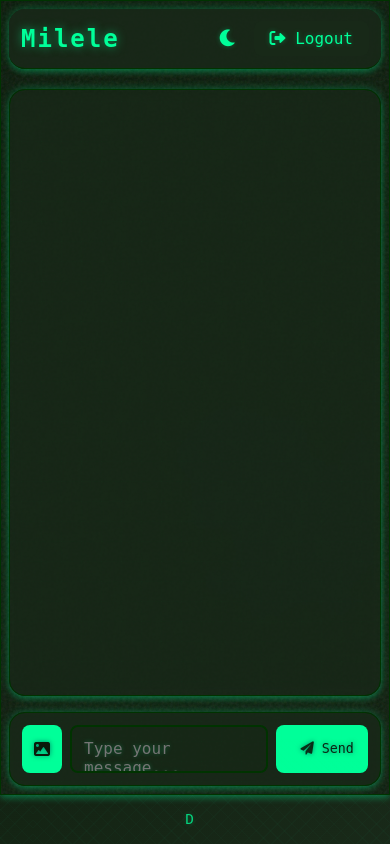
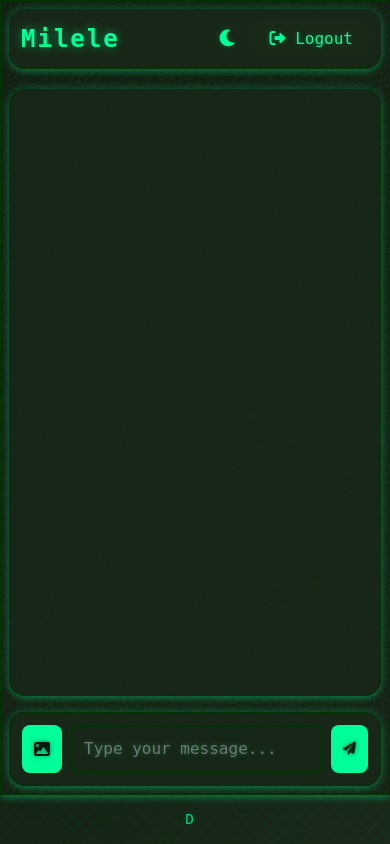
Before and after one commit to vijaysadhu2016/chatboard, a Flask app: page /chat in a window 390 px wide. Run offline with Flask 2, Linux system fonts and the light colour scheme; the visitor is signed in with stand-in values (Sample User, id 1); data that the repository does not hold is empty; some libraries are stand-ins or nearby versions.

Commit message:
responsive

```diff
--- a/templates/chat.html
+++ b/templates/chat.html
@@ -348,6 +348,10 @@
             overflow: hidden;
         }
 
+        .send-btn span {
+            display: inline;
+        }
+
         .send-btn::before {
             content: '';
             position: absolute;
@@ -408,8 +412,16 @@
             }
 
             .message-input {
-                font-size: 16px; /* Ensure font size is maintained on mobile */
-                min-height: 3rem; /* Ensure minimum height */
+                font-size: 16px;
+                min-height: 3rem;
+            }
+
+            .send-btn {
+                padding: 0.75rem;
+            }
+
+            .send-btn span {
+                display: none;
             }
         }
 
```
